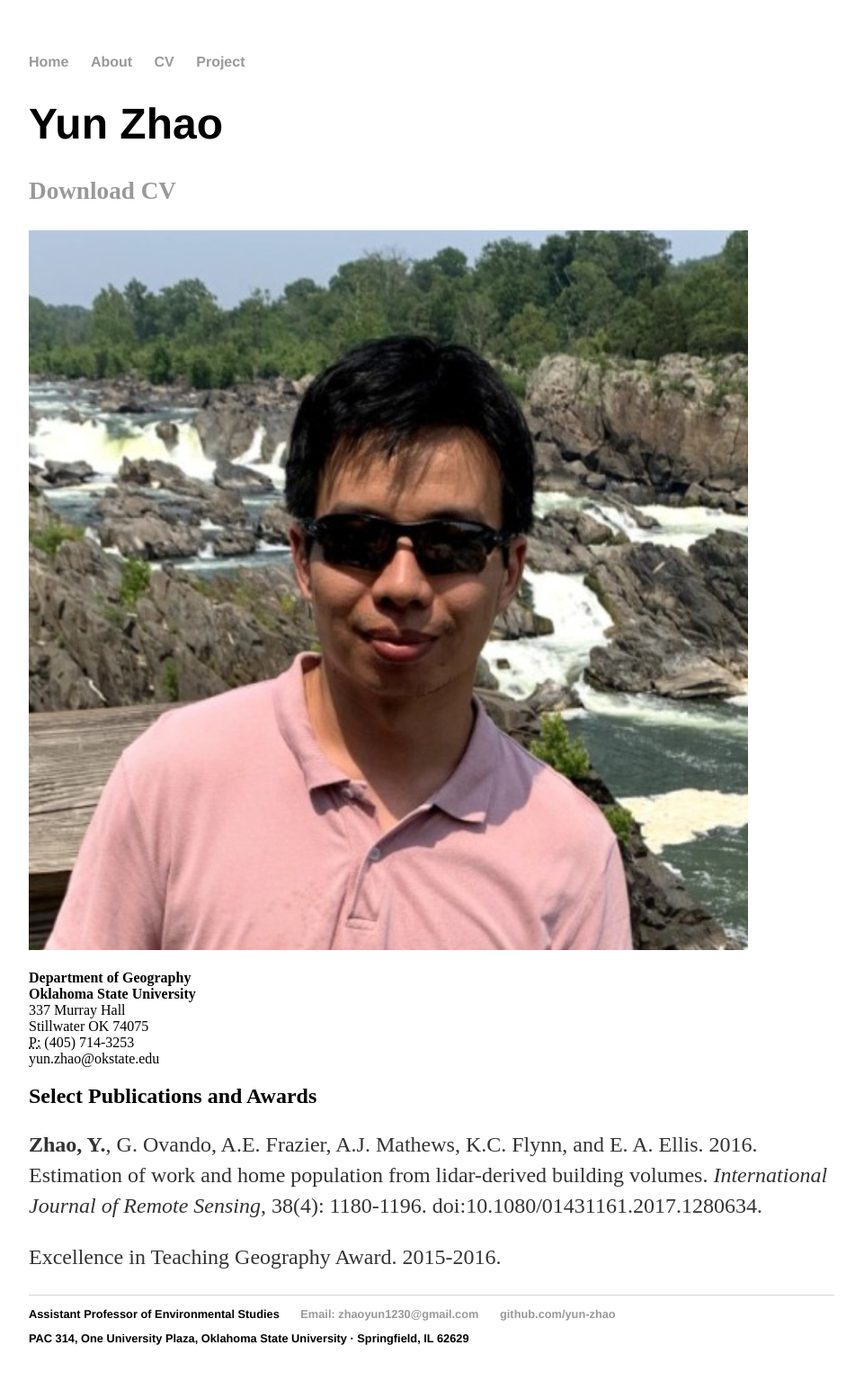
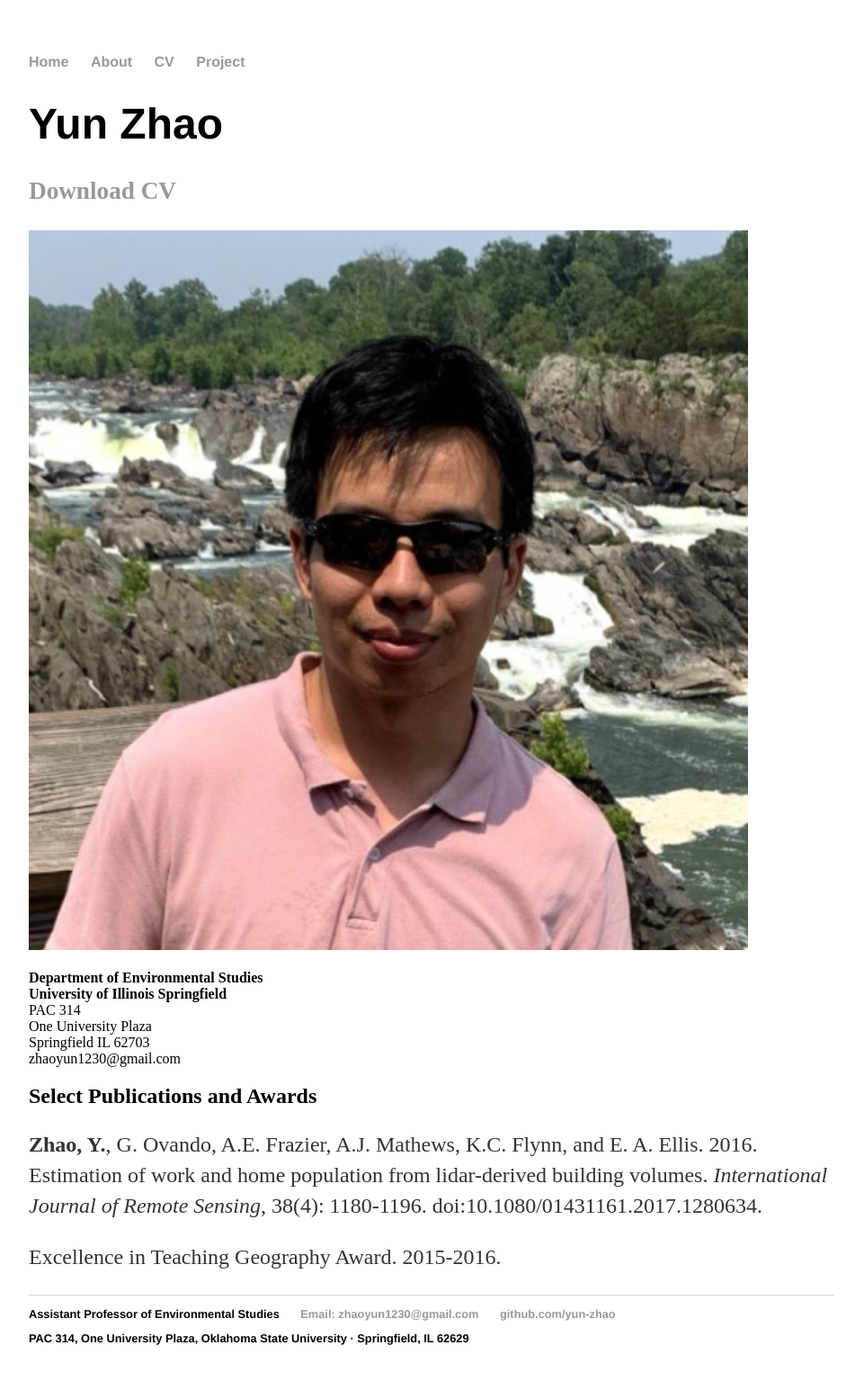
Before and after one commit to yun-zhao/yun-zhao.github.io, a Jekyll site: the page built from cv/index.html, in a window 1280 px wide. Shown: the whole page at 90% size, without its empty margins (160-1111 px from the left). Built offline with Jekyll 4.4.1, drawn with Linux system fonts in a browser that asks for light colours.

Commit message:
Update index.html

```diff
--- a/cv/index.html
+++ b/cv/index.html
@@ -12,12 +12,12 @@ title: CV of Yun Zhao
 
 
 					<!--<a 418 Murray Hall, Stillwater OK 74075>-->
-					<strong>Department of Geography</strong><br>
-					<strong>Oklahoma State University</strong><br>
-					337 Murray Hall<br>
-					Stillwater OK 74075<br>
-					<abbr title="phone">P:</abbr> (405) 714-3253<br>
-					<span class="obfuscate">yun.zhao@okstate.edu</span>
+					<strong>Department of Environmental Studies</strong><br>
+					<strong>University of Illinois Springfield</strong><br>
+					PAC 314<br>
+					One University Plaza<br>
+					Springfield IL 62703<br>
+					<span class="obfuscate">zhaoyun1230@gmail.com</span>
 					</address>
 
 					<h2>Select Publications and Awards</h2>
```
